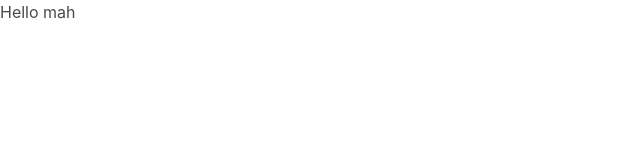
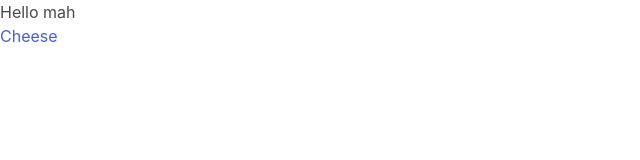
Before and after one commit to nickhme/test_deployment, a React app: page / in a window 1280 px wide. Shown: the top 160 px of the page, without its empty margins (0-640 px from the left). Built offline with nearby package versions, Linux system fonts and the light colour scheme; the HTML template or start-up script is replaced by a standard one.

Commit message:
test deploy

```diff
--- a/src/App.js
+++ b/src/App.js
@@ -9,7 +9,7 @@ const App = () => (
     <div>Hello mah</div>
     <Switch>
       <Route exact path="/nick/nack" component={Home}/>
-      <Route exact path="/nick" component={Cheeses}/>
+      <Route exact path="/" component={Cheeses}/>
     </Switch>
   </BrowserRouter>
 )
```
